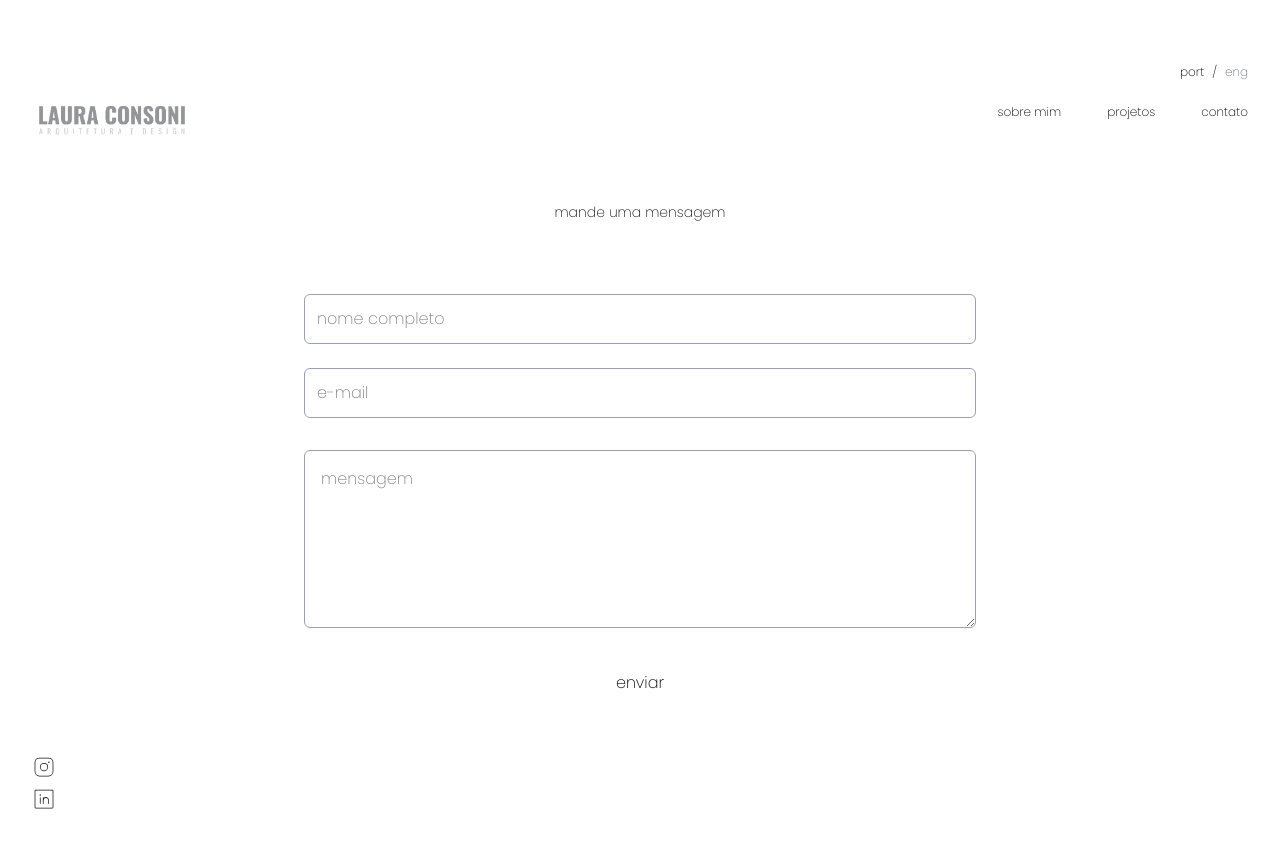
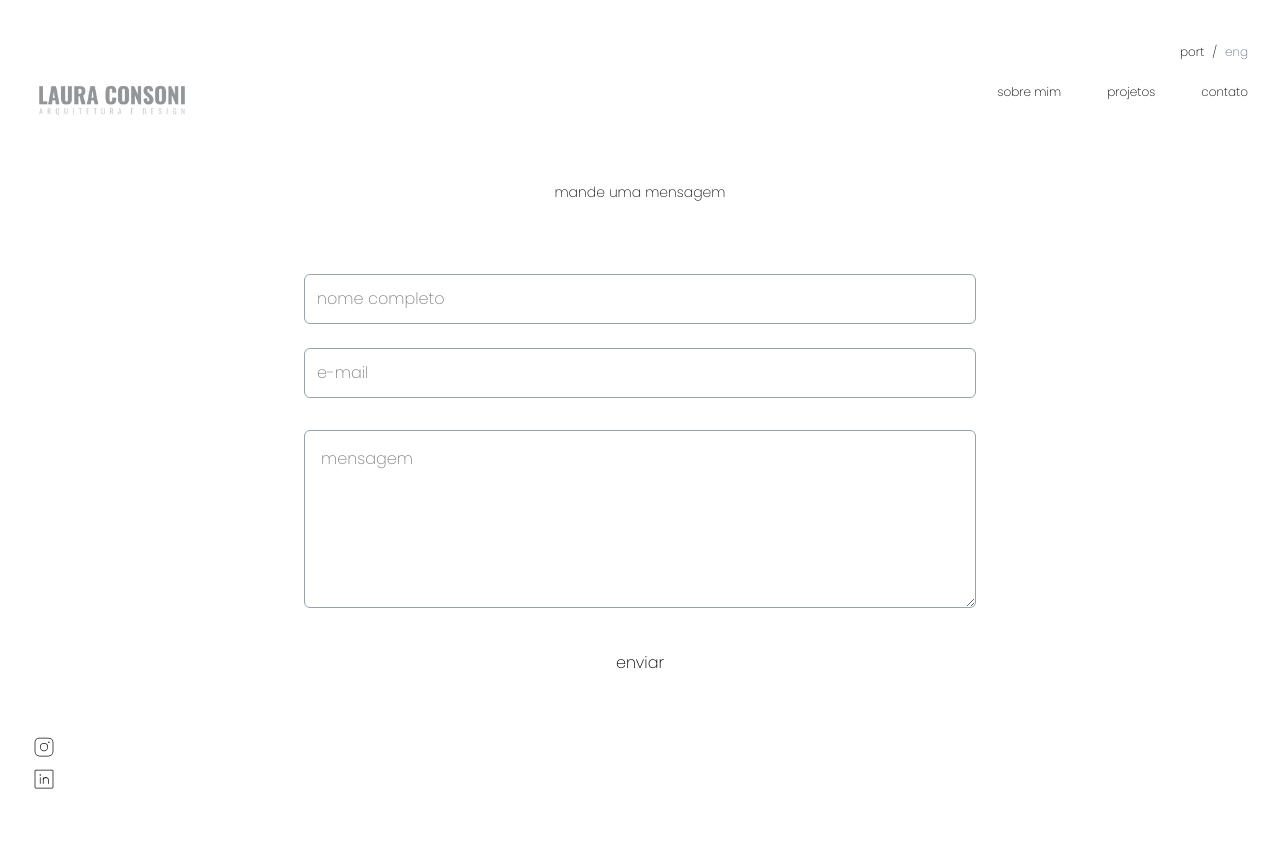
Before and after one commit to jmkenyon/laura-portfolio, a Next.js app: page /contato in a window 1280 px wide. Shown: the top 848 px of the page. After the commit the page ends 823 px from the top, so only its background shows below. Built offline with nearby package versions, Linux system fonts and the light colour scheme.

Commit message:
fixed padding

```diff
--- a/app/contato/page.tsx
+++ b/app/contato/page.tsx
@@ -8,7 +8,7 @@ import Link from "next/link";
 
 const Page = () => {
   return (
-    <div className="px-8 py-13">
+    <div className="px-8 sm:py-8 py-13">
       <div className="hidden sm:block">
         {" "}
         <Translate mode="light" />
--- a/app/projetos/page.tsx
+++ b/app/projetos/page.tsx
@@ -4,7 +4,7 @@ import { Translate } from "../components/Translate";
 
 const Page = () => {
   return (
-    <div className="px-8 py-13">
+    <div className="px-8 sm:py-8 py-13">
       <div className="hidden sm:block">
         {" "}
         <Translate mode="light" />
--- a/app/sobre-mim/page.tsx
+++ b/app/sobre-mim/page.tsx
@@ -4,7 +4,7 @@ import { Translate } from "../components/Translate";
 
 const Page = () => {
   return (
-    <div className="px-8 py-13">
+    <div className="px-8 sm:py-8 py-13">
       <div className="hidden sm:block">
         {" "}
         <Translate mode="light" />
```
